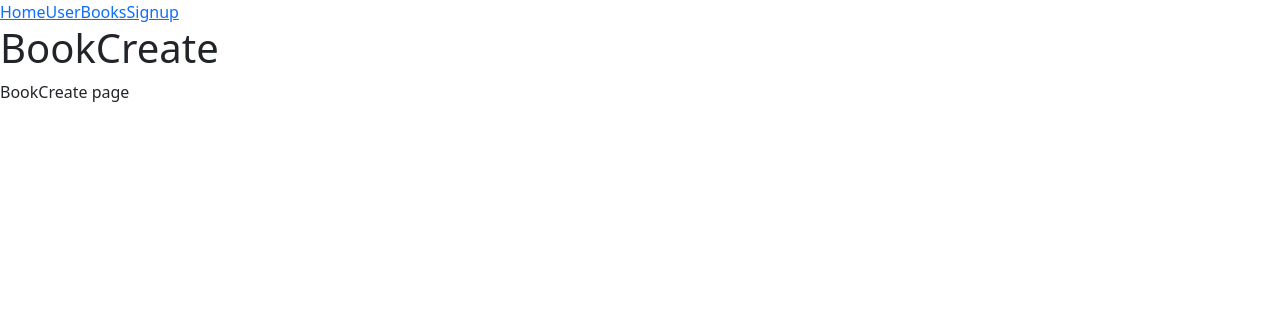
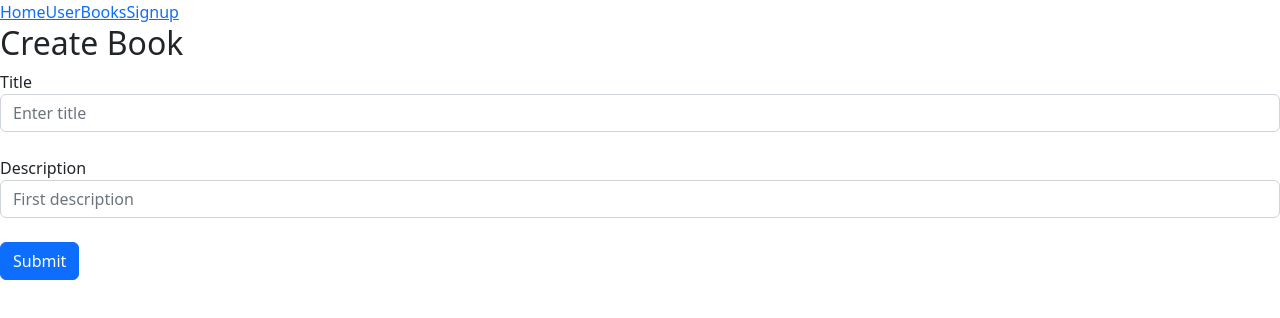
Before and after one commit to kappagaev/rest-book-front, a React (Vite) app: page /books/create in a window 1280 px wide. Shown: the top 318 px of the page. Built offline with nearby package versions, Linux system fonts and the light colour scheme.

Commit message:
book create

```diff
--- a/src/axios/api.ts
+++ b/src/axios/api.ts
@@ -1,4 +1,5 @@
 import axios from "axios"
+import { Book } from "../pages/Books"
 
 const baseURL = "http://localhost/api"
 
@@ -29,3 +30,12 @@ export interface CreateUserDto {
 export const apiCreateUser = (user: CreateUserDto) => {
   return api.post("/users", user)
 }
+
+export interface CreateBookDto {
+  title: string
+  description: string
+}
+export const apiCreateBook = async (book: CreateBookDto) => {
+  const res = await api.post<Book>("/books", book)
+  return res
+}
--- a/src/pages/BookCreate.tsx
+++ b/src/pages/BookCreate.tsx
@@ -1,8 +1,72 @@
+import { useEffect } from "react"
+import { useForm } from "react-hook-form"
+import { useNavigate } from "react-router-dom"
+import { apiCreateBook } from "../axios/api"
+import { useNotification } from "../context/NotificationContextProvider"
+import { Book } from "./Books"
+
 export const BookCreate = () => {
+  const {
+    register,
+    handleSubmit,
+    formState: { errors },
+  } = useForm<Book>()
+
+  const { showNotification } = useNotification()
+
+  const navigate = useNavigate()
+
+  const onSubmit = async (book: Book) => {
+    const res = await apiCreateBook(book)
+    if (res.status === 201) {
+      const { id } = res.data
+      showNotification({
+        title: "Success!",
+        message: "Target updated successfully!",
+        status: "success",
+      })
+      navigate(`/books/${id}`)
+    }
+  }
+  useEffect(() => {
+    console.log(errors)
+  }, [errors])
+
   return (
-    <div>
-      <h1>BookCreate</h1>
-      <p>BookCreate page</p>
-    </div>
+    <form onSubmit={handleSubmit(onSubmit)}>
+      <h2 className="h2">Create Book</h2>
+      <div className="form-group p-10">
+        <label htmlFor="bookTitle">Title</label>
+        <input
+          {...register("title", {
+            required: true,
+          })}
+          type="text"
+          className="form-control"
+          id="bookTitle"
+          aria-describedby="emailHelp"
+          placeholder="Enter title"
+        />
+      </div>
+      <br />
+      <div className="row">
+        <div className="col">
+          <label htmlFor="bookDescription">Description</label>
+          <input
+            {...register("description", {
+              required: true,
+            })}
+            id="bookDescription"
+            type="text"
+            className="form-control"
+            placeholder="First description"
+          />
+        </div>
+      </div>
+      <br />
+      <button type="submit" className="btn btn-primary">
+        Submit
+      </button>
+    </form>
   )
 }
```
